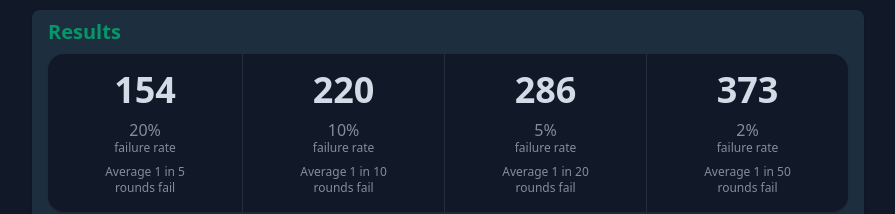
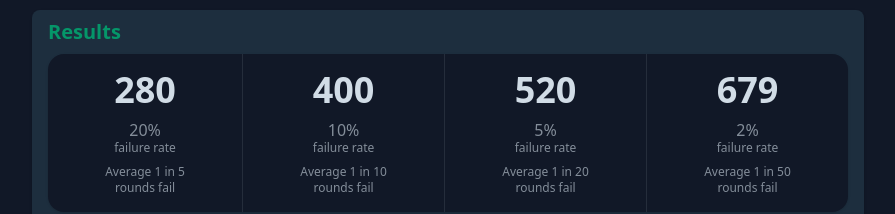
Before and after one commit to arkutils/arkutils-website, a SvelteKit app: page /tools/howmanyfemales in a window 1280 px wide. Shown: the part 522-736 px from the top of the page, without its empty margins (192-1087 px from the left). Built offline with nearby package versions, Linux system fonts and the light colour scheme.

Commit message:
fix(howmanyfemales): add chance to get mutation stack from the right parent
This affects overall chances, effectively almost doubling the number of needed females.

```diff
--- a/src/routes/(pages)/tools/howmanyfemales/+page.svelte
+++ b/src/routes/(pages)/tools/howmanyfemales/+page.svelte
@@ -14,7 +14,7 @@
 	$: mutChance = lookupMutChance(oneParentCapped, usingSPlus);
 
 	// Calculate the output
-	$: failChance = 1 - mutChance / numStats;
+	$: failChance = 1 - (mutChance / numStats) * 0.55; // includes chance to inherit the correct stack
 
 	// Reverse calculator values
 	let customFailChance = 0;
```
